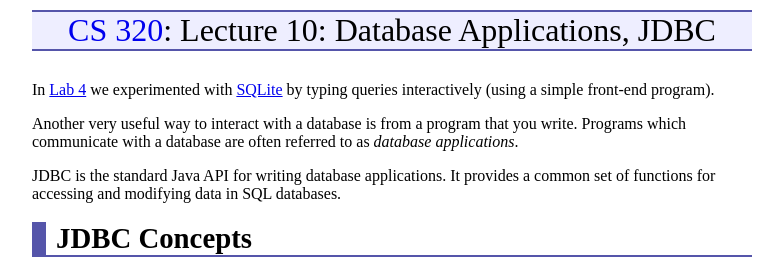
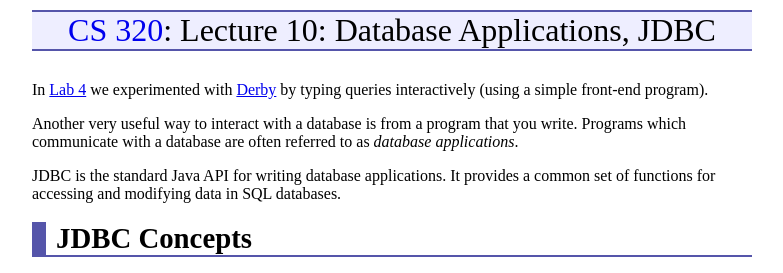
Before and after one commit to ycpcs/cs320-spring2016, a Jekyll site: the page built from lectures/lecture10.md, in a window 1280 px wide. Shown: the top 273 px of the page, without its empty margins (248-1031 px from the left). Built offline with Jekyll 4.4.1, drawn with Linux system fonts in a browser that asks for light colours; Markdown is read by kramdown in place of the engine named in the settings.

Commit message:
update for derby to lecture 10

```diff
--- a/lectures/lecture10.md
+++ b/lectures/lecture10.md
@@ -3,7 +3,7 @@ layout: default
 title: "Lecture 10: Database Applications, JDBC"
 ---
 
-In [Lab 4](../labs/lab04.html) we experimented with [SQLite](http://www.sqlite.org/) by typing queries interactively (using a simple front-end program).
+In [Lab 4](../labs/lab04.html) we experimented with [Derby](https://db.apache.org/derby/) by typing queries interactively (using a simple front-end program).
 
 Another very useful way to interact with a database is from a program that you write. Programs which communicate with a database are often referred to as *database applications*.
 
```
